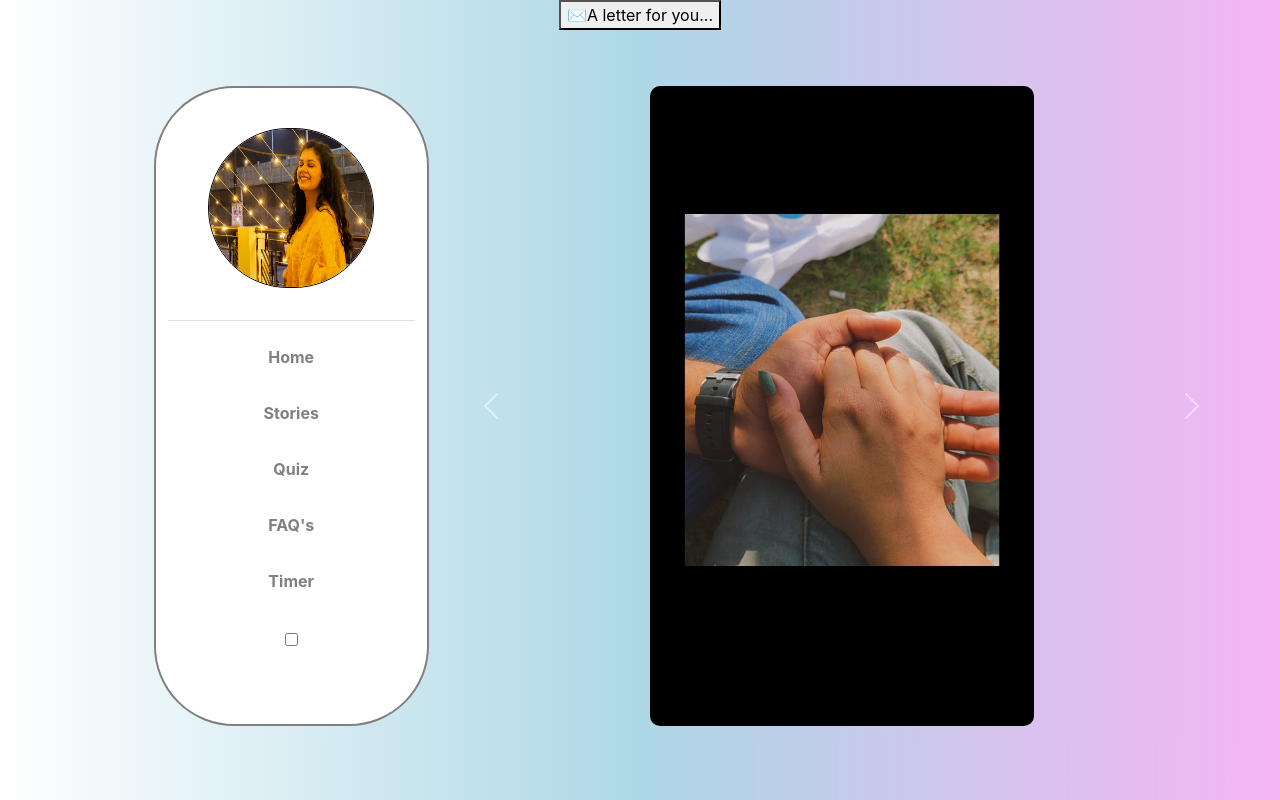
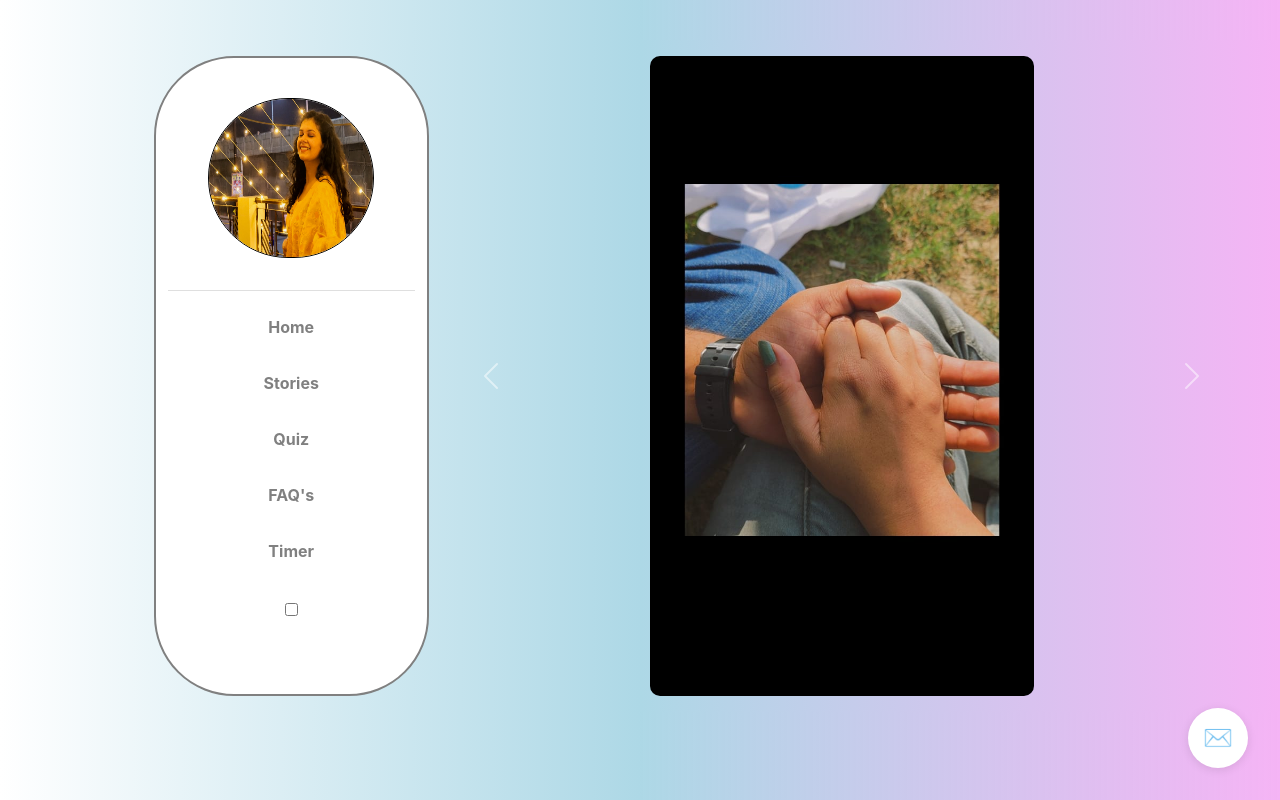
Before and after one commit to rjm1715/bubuShow, a React (Create React App) app: page / in a window 1280 px wide. Built offline with nearby package versions, Linux system fonts and the light colour scheme.

Commit message:
Updated floating button location

```diff
--- a/src/Components/FloatingButton/FloatingButton.module.css
+++ b/src/Components/FloatingButton/FloatingButton.module.css
@@ -0,0 +1,38 @@
+.floatingButton {
+    position: fixed;
+    bottom: 2rem;
+    right: 2rem;
+    width: 60px;
+    height: 60px;
+    border-radius: 50%;
+    background: #fff;
+    border: none;
+    box-shadow: 0 2px 10px rgba(0,0,0,0.1);
+    cursor: pointer;
+    display: flex;
+    justify-content: center;
+    align-items: center;
+    z-index: 1000;
+}
+
+.envelope {
+    font-size: 1.5rem;
+}
+
+.tooltip {
+    position: absolute;
+    background: #333;
+    color: white;
+    padding: 0.5rem 1rem;
+    border-radius: 20px;
+    font-size: 0.9rem;
+    right: 70px;
+    opacity: 0;
+    transition: opacity 0.3s ease;
+    pointer-events: none;
+    white-space: nowrap;
+}
+
+.floatingButton:hover .tooltip {
+    opacity: 1;
+}
```
